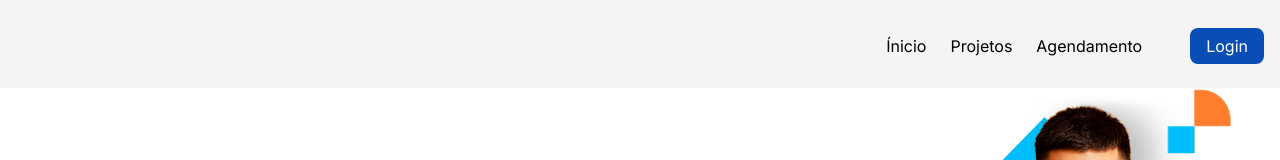
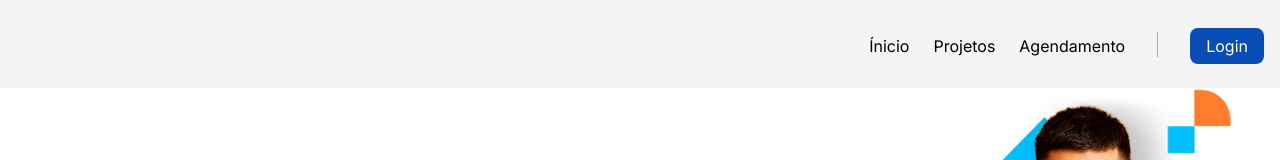
Before and after one commit to joaomatheus-dev/sistema-citec, a React (Create React App) app: page / in a window 1280 px wide. Shown: the top 160 px of the page. Built offline with nearby package versions, Linux system fonts and the light colour scheme; no server answers.

Commit message:
adicionado estilo que faltava

```diff
--- a/src/component/header/Header.css
+++ b/src/component/header/Header.css
@@ -25,6 +25,14 @@
 
 .navbar-links a:hover {
   color: #555;
+}
+
+.navbar-divider{
+  width: 1px;
+  height: 25px;
+  margin: 0 0.5rem;
+  background-color:rgba(0, 0, 0, 0.3);
+  align-self: center;
 }
 
 .button {
```
